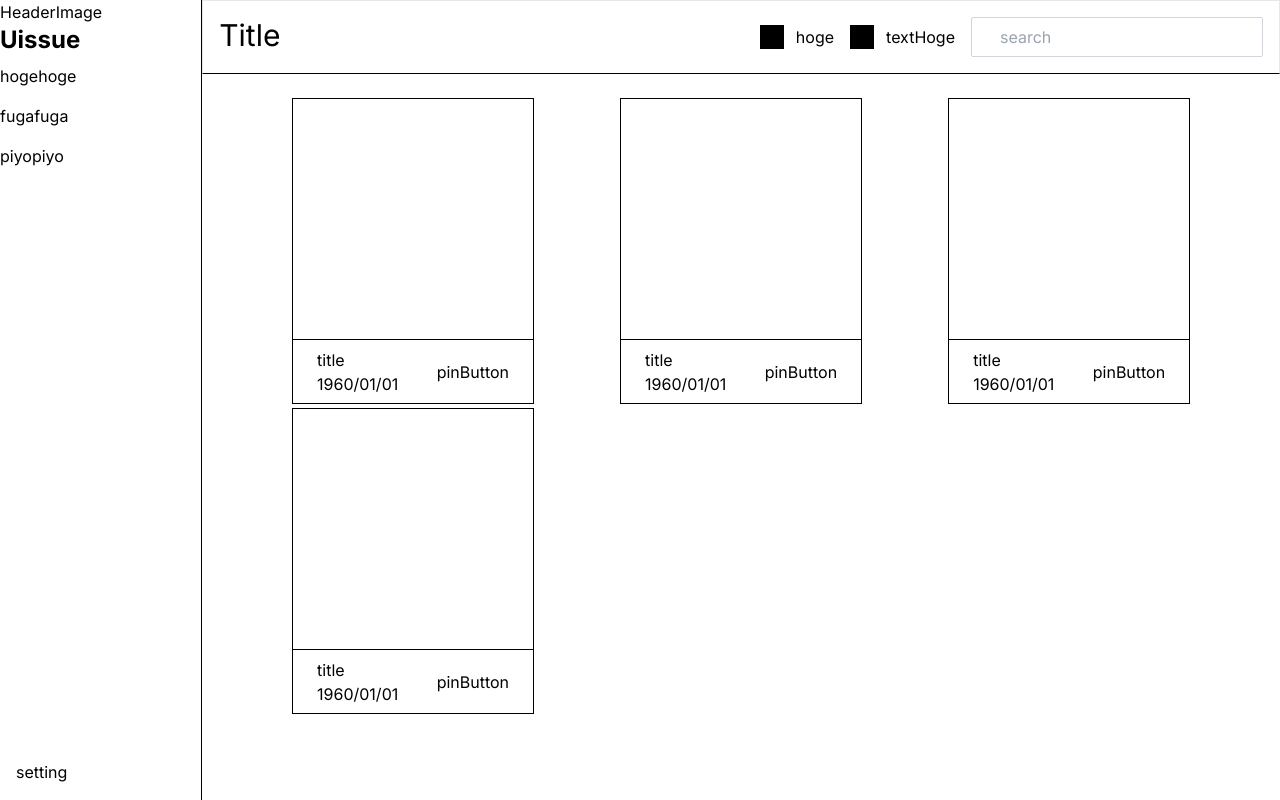
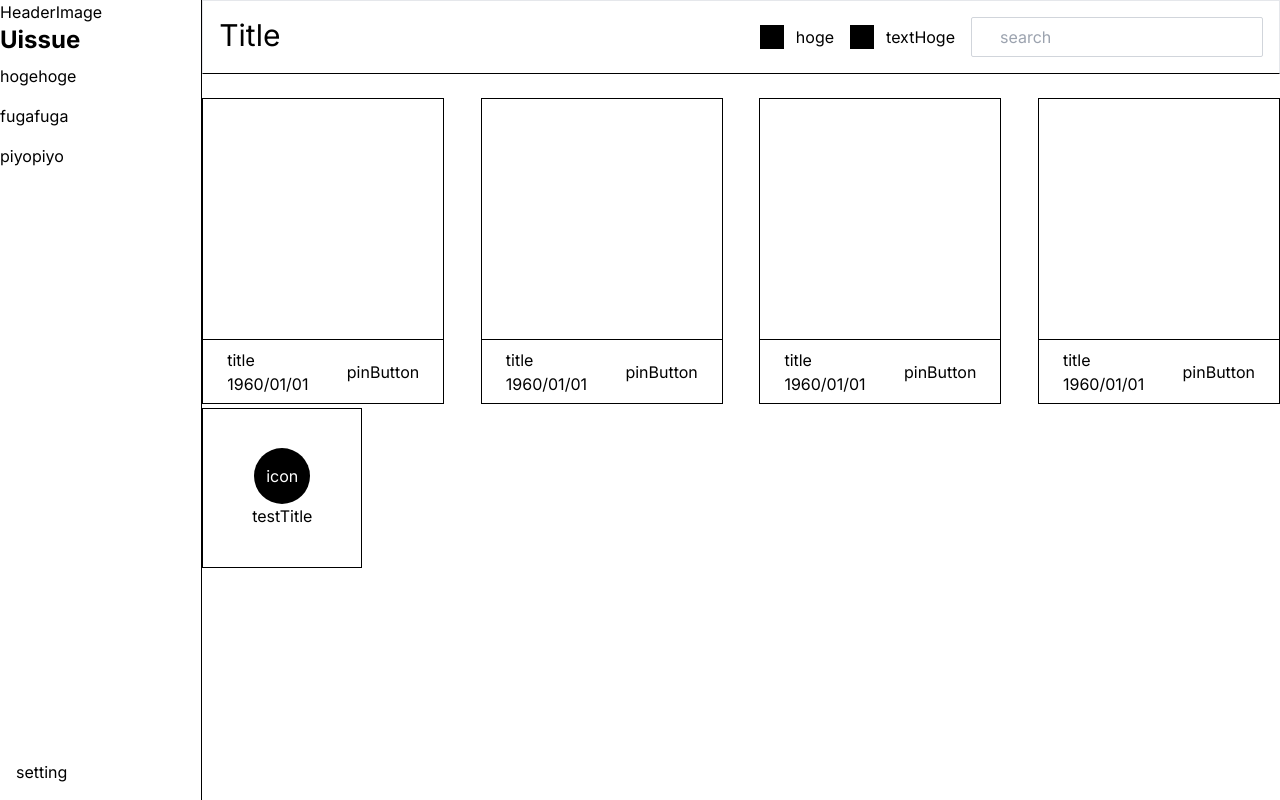
Before and after one commit to MasaUchida/UI_knowledge_product, a Next.js app: page / in a window 1280 px wide. Built offline with nearby package versions, Linux system fonts and the light colour scheme.

Commit message:
お気に入りカード作った

```diff
--- a/src/app/page.tsx
+++ b/src/app/page.tsx
@@ -1,7 +1,6 @@
-import Card from "@/components/Elements/Card";
+import * as Card from "@/components/Elements/Card";
 import Header from "@/components/Elements/Header";
 import LocalHeader from "@/components/Elements/LocalHeader";
-import InputField from "@/components/Form/InputField";
 
 export default function Home() {
   return (
@@ -9,11 +8,24 @@ export default function Home() {
       <Header></Header>
       <div className="flex w-full flex-col items-center">
         <LocalHeader></LocalHeader>
-        <div className="flex w-10/12 flex-wrap justify-between gap-y-1 py-6">
-          <Card title="card" created_at={new Date("2000/01/01")}></Card>
-          <Card title="card" created_at={new Date("2000/01/01")}></Card>
-          <Card title="card" created_at={new Date("2000/01/01")}></Card>
-          <Card title="card" created_at={new Date("2000/01/01")}></Card>
+        <div className="flex flex-wrap justify-between gap-y-1 py-6">
+          <Card.PostCard
+            title="card"
+            created_at={new Date("2000/01/01")}
+          ></Card.PostCard>
+          <Card.PostCard
+            title="card"
+            created_at={new Date("2000/01/01")}
+          ></Card.PostCard>
+          <Card.PostCard
+            title="card"
+            created_at={new Date("2000/01/01")}
+          ></Card.PostCard>
+          <Card.PostCard
+            title="card"
+            created_at={new Date("2000/01/01")}
+          ></Card.PostCard>
+          <Card.FavoriteCard title="testTitle"></Card.FavoriteCard>
         </div>
       </div>
     </main>
--- a/src/components/Elements/Card/index.tsx
+++ b/src/components/Elements/Card/index.tsx
@@ -1,7 +1,7 @@
 import React from "react";
 import Image from "next/image";
 
-type props = {
+type cardProps = {
   imageUrl?: string;
   imageAlt?: string;
   tag?: string;
@@ -9,7 +9,7 @@ type props = {
   created_at: Date;
 };
 
-function Card(props: props) {
+export function PostCard(props: cardProps) {
   const { imageUrl, imageAlt, tag, title, created_at } = props;
 
   return (
@@ -33,4 +33,19 @@ function Card(props: props) {
   );
 }
 
-export default Card;
+type favoriteCardProps = {
+  title: string;
+};
+
+export function FavoriteCard(props: favoriteCardProps) {
+  const { title } = props;
+
+  return (
+    <div className="flex h-40 w-40 flex-col items-center justify-center border border-solid border-black">
+      <div className=" flex h-14 w-14 items-center justify-center rounded-full bg-black">
+        <div className="text-white">icon</div>
+      </div>
+      <h3>{title}</h3>
+    </div>
+  );
+}
```
